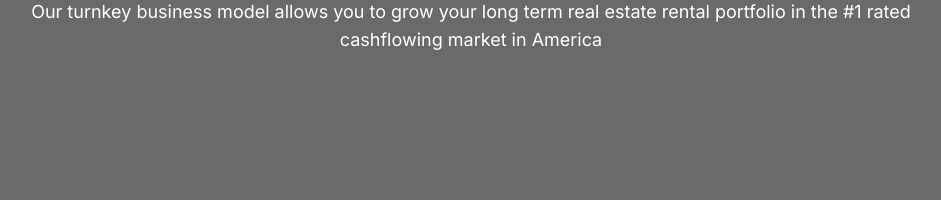
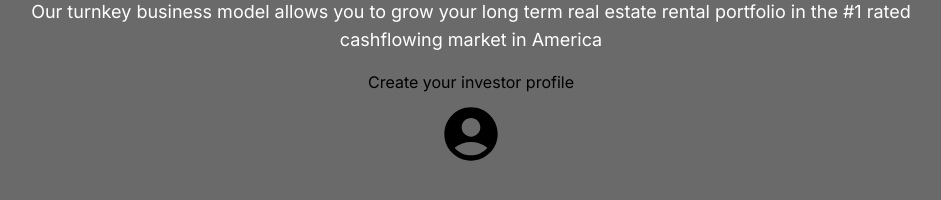
Before and after one commit to akibiaons/memphisturnkeyrentals, a Next.js app: page / in a window 1280 px wide. Shown: the part 3188-3388 px from the top of the page, without its empty margins (169-1110 px from the left). Built offline with nearby package versions, Linux system fonts and the light colour scheme.

Commit message:
feat: Add react-Icon
- Add and center react icon for account CTA

```diff
--- a/package.json
+++ b/package.json
@@ -12,7 +12,8 @@
     "gsap": "^3.12.5",
     "next": "14.2.1",
     "react": "^18",
-    "react-dom": "^18"
+    "react-dom": "^18",
+    "react-icons": "^5.1.0"
   },
   "devDependencies": {
     "@types/node": "^20",
--- a/src/components/Home/SectionThree.tsx
+++ b/src/components/Home/SectionThree.tsx
@@ -1,4 +1,6 @@
 import React from "react";
+import Image from "next/image";
+import { MdAccountCircle } from "react-icons/md";
 
 type Props = {};
 
@@ -18,7 +20,13 @@ export default function SectionThree({}: Props) {
           estate rental portfolio in the #1 rated cashflowing market in America
         </p>
       </div>
-      {/*  */}
+      {/* CTA for account creation card */}
+      <div className="text-center">
+        <p>Create your investor profile</p>
+        <span className="flex justify-center">
+          <MdAccountCircle className="w-16 h-20" />
+        </span>
+      </div>
     </div>
   );
 }
```
Also changed, not shown: 1 other file (tests, documents, lock files or other folders).
